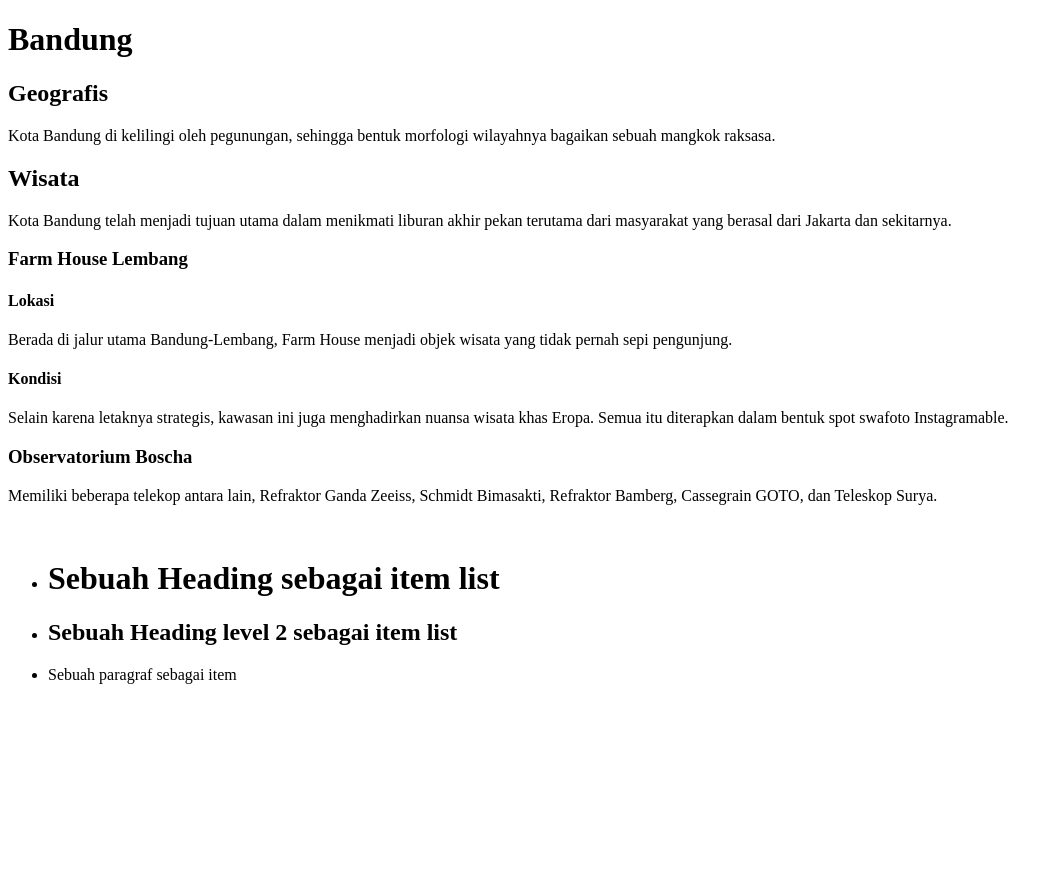
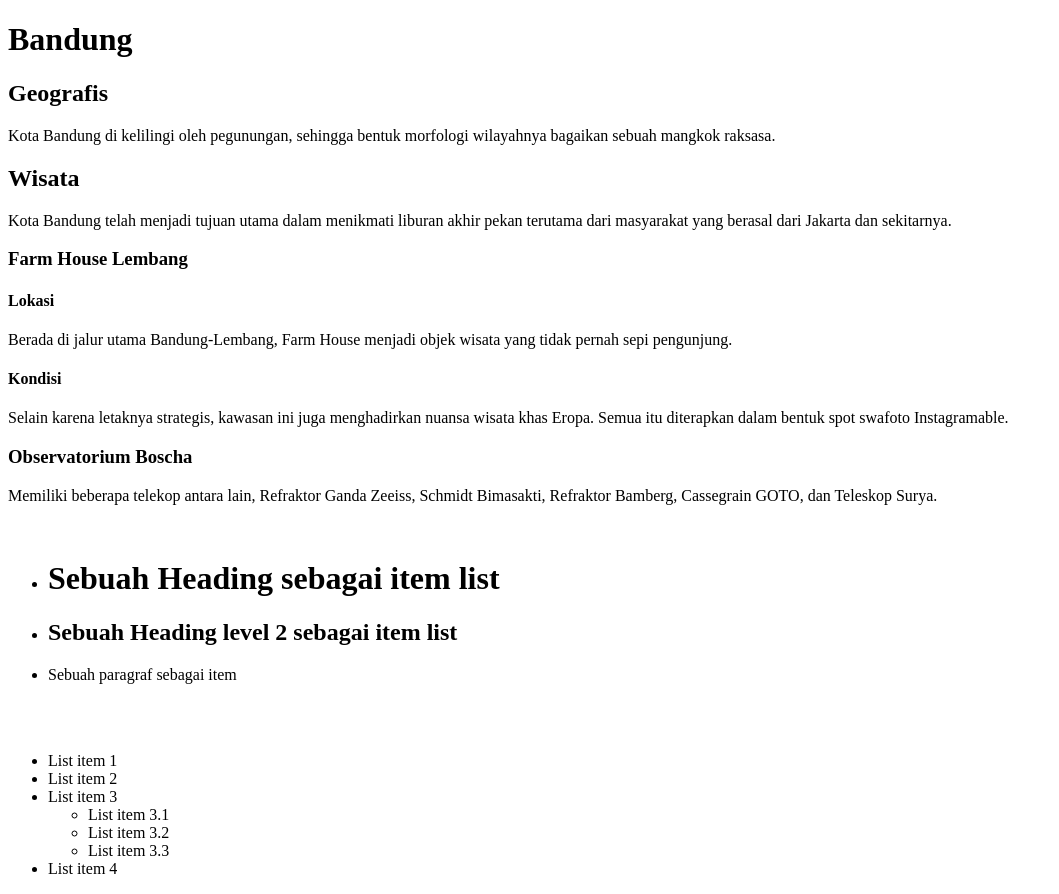
Before and after one commit to sambalmatah/01.-html, a plain HTML site: page index.html in a window 1280 px wide. Shown: the whole page, without its empty margins (0-1059 px from the left). Before the commit the page ends 800 px from the top, so only its background shows below. Drawn offline with Linux system fonts and the light colour scheme.

Commit message:
Menambahkan unorder list bersarang pada index.html

```diff
--- a/index.html
+++ b/index.html
@@ -34,5 +34,21 @@
         <li><h2>Sebuah Heading level 2 sebagai item list</h2></li>
         <li><p>Sebuah paragraf sebagai item</p></li>
     </ul>
+
+    <br>
+    <br>
+
+    <ul>
+        <li>List item 1</li>
+        <li>List item 2</li>
+        <li>List item 3
+            <ul>
+                <li>List item 3.1</li>
+                <li>List item 3.2</li>
+                <li>List item 3.3</li>
+            </ul>
+        </li>
+        <li>List item 4</li>
+    </ul>
 </body>
 </html>
```
